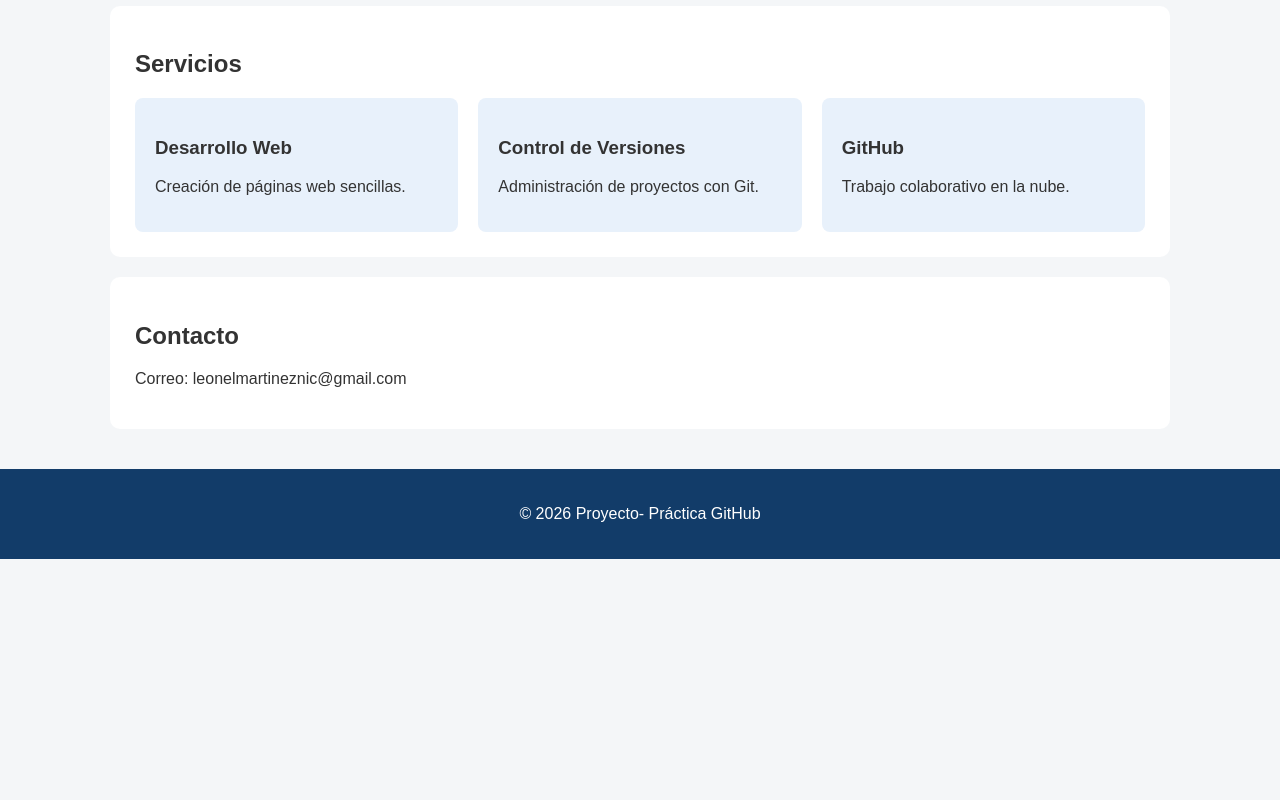
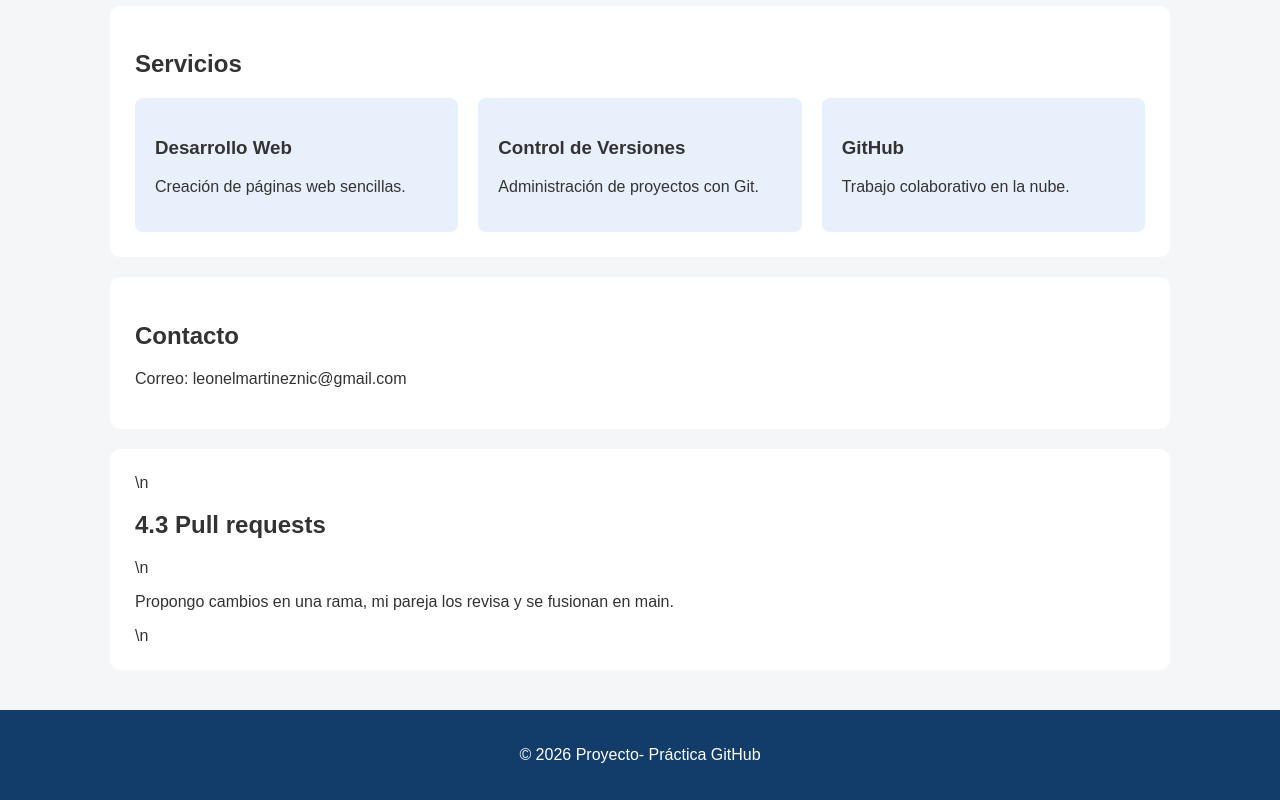
Before and after one commit to leouni2018/aprendiendo-git, a plain HTML site: page index.html in a window 1280 px wide. Shown: the part 645-1445 px from the top of the page. Before the commit the page ends 1204 px from the top, so only its background shows below. Drawn offline with Linux system fonts and the light colour scheme; files that its build step writes are made by us from their sources; files whose address does not match are found by name.

Commit message:
Agrega sección de pull requests

```diff
--- a/index.html
+++ b/index.html
@@ -82,8 +82,10 @@
             <p>Correo: leonelmartineznic@gmail.com</p>
         </section>
 
+        <section>\n  <h2>4.3 Pull requests</h2>\n  <p>Propongo cambios en una rama, mi pareja los revisa y se fusionan en main.</p>\n</section>
+
+
     </main>
-
     <!-- Pie de página -->
     <footer>
         <p>&copy; 2026 Proyecto- Práctica GitHub</p>
```
Also changed, not shown: 1 other file.
